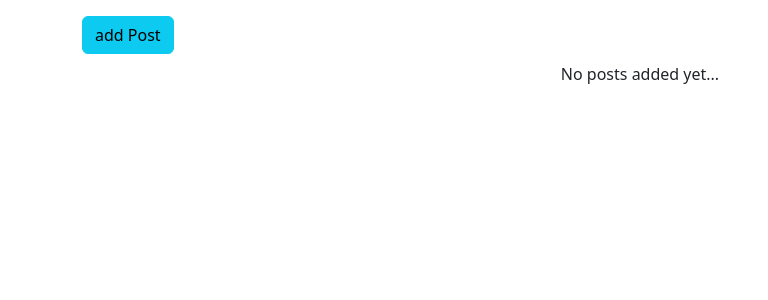
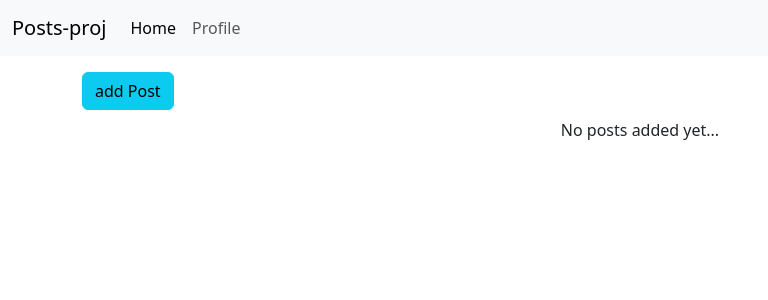
Before and after one commit to mehakbrar2582/Assignment-A3, a Django app: page / in a window 1280 px wide. Shown: the top 300 px of the page, without its empty margins (0-768 px from the left). Run offline with Django 5.2, Linux system fonts and the light colour scheme; the visitor is signed in with stand-in values (Sample User, id 1); data that the repository does not hold is empty; some libraries are stand-ins or nearby versions.

Commit message:
Final touches
added final touches to the code and also added the new div to show the user profile with the photo and the name of the user who posts that post and also i ahev implemented the nav bar

```diff
--- a/dj_ajax/src/posts/templates/posts/main.html
+++ b/dj_ajax/src/posts/templates/posts/main.html
@@ -20,7 +20,7 @@ posts
                     <button type="button" class="btn-close add-modal-close" data-bs-dismiss="modal" aria-label="Close"></button>
                 </div>
                 <div class="modal-body">
-                    <form id="post-form">
+                    <form id="post-form" autocomplete="off">
                         {% csrf_token %}
                         {{form|crispy}}
                         <div class="modal-footer">
--- a/dj_ajax/src/posts/utils.py
+++ b/dj_ajax/src/posts/utils.py
@@ -12,5 +12,6 @@ def action_permission(func):
             return func(request, **kwargs)
         else:
             print('no')
-            return HttpResponse('access denied - you need to be the autor of the post in order to delete it')
+            # return HttpResponse('access denied - you need to be the autor of the post in order to delete it')
+            return redirect('posts:main-board')
     return wrapper
--- a/dj_ajax/src/posts/views.py
+++ b/dj_ajax/src/posts/views.py
@@ -39,6 +39,8 @@ def post_detail(request, pk):
     }
 
     return render(request, 'posts/detail.html', context)
+
+
 @login_required
 def load_post_data_view(request, num_posts):
     if request.headers.get('x-requested-with') == 'XMLHttpRequest':
@@ -60,17 +62,21 @@ def load_post_data_view(request, num_posts):
             }
             data.append(item)
         return JsonResponse({'data': data[lower:upper], 'size': size})
+    return redirect('posts:main-board')
+
 @login_required
 def post_detail_data_view(request, pk):
-    obj = Post.objects.get(pk=pk)
-    data = {
-        'id': obj.id,
-        'title': obj.title,
-        'body': obj.body,
-        'author': obj.author.user.username,
-        'logged_in': request.user.username,
-    }
-    return JsonResponse({'data': data})
+    if request.headers.get('x-requested-with') == 'XMLHttpRequest':
+        obj = Post.objects.get(pk=pk)
+        data = {
+            'id': obj.id,
+            'title': obj.title,
+            'body': obj.body,
+            'author': obj.author.user.username,
+            'logged_in': request.user.username,
+        }
+        return JsonResponse({'data': data})
+    return redirect('posts:main-board')
 @login_required
 def like_unlike_post(request):
     if request.headers.get('x-requested-with') == 'XMLHttpRequest':
@@ -83,6 +89,8 @@ def like_unlike_post(request):
             liked = True
             obj.liked.add(request.user)
         return JsonResponse({'liked': liked, 'count': obj.like_count})
+    return redirect('posts:main-board')
+
 @login_required
 @action_permission
 def update_post(request, pk):
@@ -93,10 +101,11 @@ def update_post(request, pk):
         obj.title = new_title
         obj.body = new_body
         obj.save()
-    return JsonResponse({
-        'title': new_title,
-        'body': new_body,
-    })
+        return JsonResponse({
+            'title': new_title,
+            'body': new_body,
+        })
+    return redirect('posts:main-board')
 
 @login_required
 @action_permission
@@ -105,7 +114,9 @@ def delete_post(request, pk):
     if request.headers.get('x-requested-with') == 'XMLHttpRequest':
         obj.delete()
         return JsonResponse({'msg': 'some messages'})
-    return JsonResponse({'msg': 'access denied - Ajax only'})
+    # return JsonResponse({'msg': 'access denied - Ajax only'})
+    return redirect('posts:main-board')
+
 @login_required
 def image_upload_view(request):
     # print(request.FILES)
--- a/dj_ajax/src/templates/base.html
+++ b/dj_ajax/src/templates/base.html
@@ -27,7 +27,8 @@
         <title>read posts | {% block title %}{% endblock title %}</title>
     </head>
     <body>
-        <div class="container mt-3">
+        {% include "navbar.html" %}
+        <div class="container mt-3 mb-3">
             {% block content %}
             {% endblock content %}
         </div>
--- a/dj_ajax/src/templates/navbar.html
+++ b/dj_ajax/src/templates/navbar.html
@@ -0,0 +1,21 @@
+{% url 'posts:main-board' as path_to_home %}
+{% url 'profiles:my-profile' as path_to_my_profile %}
+
+<nav class="navbar navbar-expand-lg navbar-light bg-light">
+  <div class="container-fluid">
+    <a class="navbar-brand" href="{{path_to_home}}">Posts-proj</a>
+    <button class="navbar-toggler" type="button" data-bs-toggle="collapse" data-bs-target="#navbarNav">
+      <span class="navbar-toggler-icon"></span>
+    </button>
+    <div class="collapse navbar-collapse" id="navbarNav">
+      <ul class="navbar-nav">
+        <li class="nav-item">
+          <a class="nav-link {% if request.path == path_to_home %}active{% endif %}" href="{{path_to_home}}">Home</a>
+        </li>
+        <li class="nav-item">
+          <a class="nav-link {% if request.path == path_to_my_profile %}active{% endif %}" href="{{path_to_my_profile}}">Profile</a>
+        </li>
+      </ul>
+    </div>
+  </div>
+</nav>
```
Also changed, not shown: dj_ajax/src/posts/templates/posts/detail.html (+7 -2 lines).
